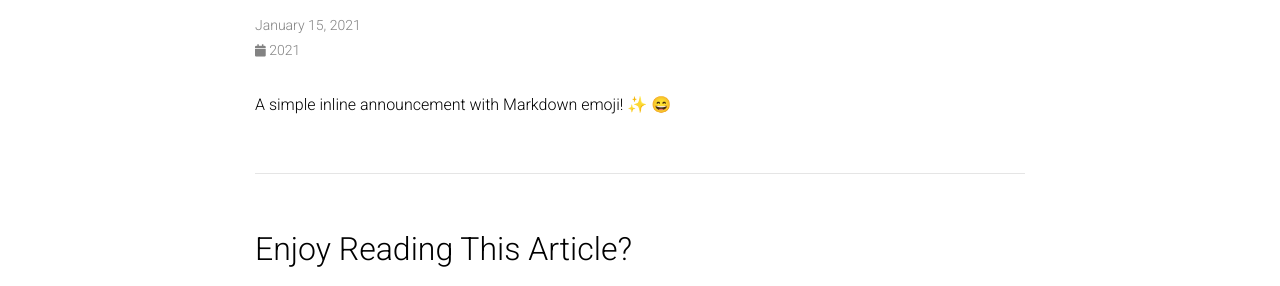
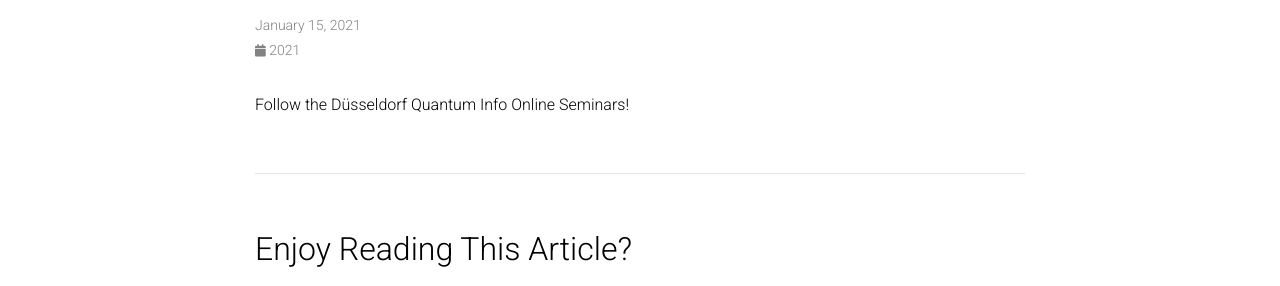
Before and after one commit to glauciamg/glauciamg.github.io, a Jekyll site: the page built from _news/announcement_3.md, in a window 1280 px wide. Shown: the part 146-432 px from the top of the page. Built offline with Jekyll 4.4.1, drawn with Linux system fonts in a browser that asks for light colours; emoji names are drawn with the system emoji font; comment, search, counter and statistics services are not loaded; a style sheet for code colours, icons or effects is not loaded.

Commit message:
Update announcement_3.md

```diff
--- a/_news/announcement_3.md
+++ b/_news/announcement_3.md
@@ -4,4 +4,4 @@
 inline: true
 ---
 
-A simple inline announcement with Markdown emoji! :sparkles: :smile:
+Follow the Düsseldorf Quantum Info Online Seminars!
```
